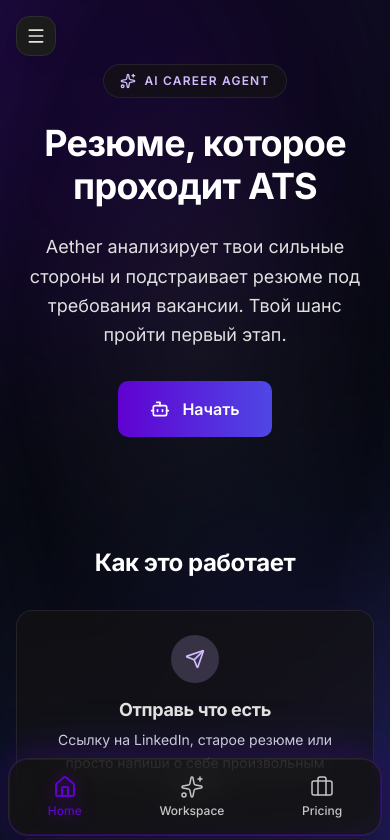
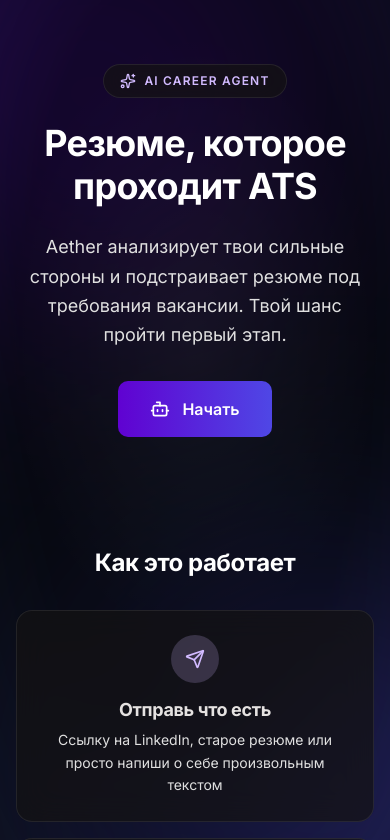
Before and after one commit to Saitosar/cv.sarkhan.dev, a Next.js app: page / in a window 390 px wide. Shown: the top 840 px of the page. Built offline with nearby package versions, Linux system fonts and the light colour scheme.

Commit message:
🔥 remove: SideNav, MobileNav, SideNavShell — full deletion of broken navigation

```diff
--- a/src/app/layout.tsx
+++ b/src/app/layout.tsx
@@ -75,7 +75,6 @@ export default function RootLayout({
       </head>
       {/* Применяем переменные шрифтов к телу документа */}
       <body className={`${inter.variable} ${geist.variable} ${interTight.variable} font-sans pb-20 md:pb-0 dark`}>
-          <SideNavShell />
           <ClientLayoutWrapper>{children}</ClientLayoutWrapper>
       </body>
     </html>
--- a/src/components/ClientLayoutWrapper.tsx
+++ b/src/components/ClientLayoutWrapper.tsx
@@ -26,7 +26,6 @@ export default function ClientLayoutWrapper({
       <main className="ml-0 md:ml-72">
         {children}
       </main>
-      <MobileNav />
     </>
   );
 }
```
